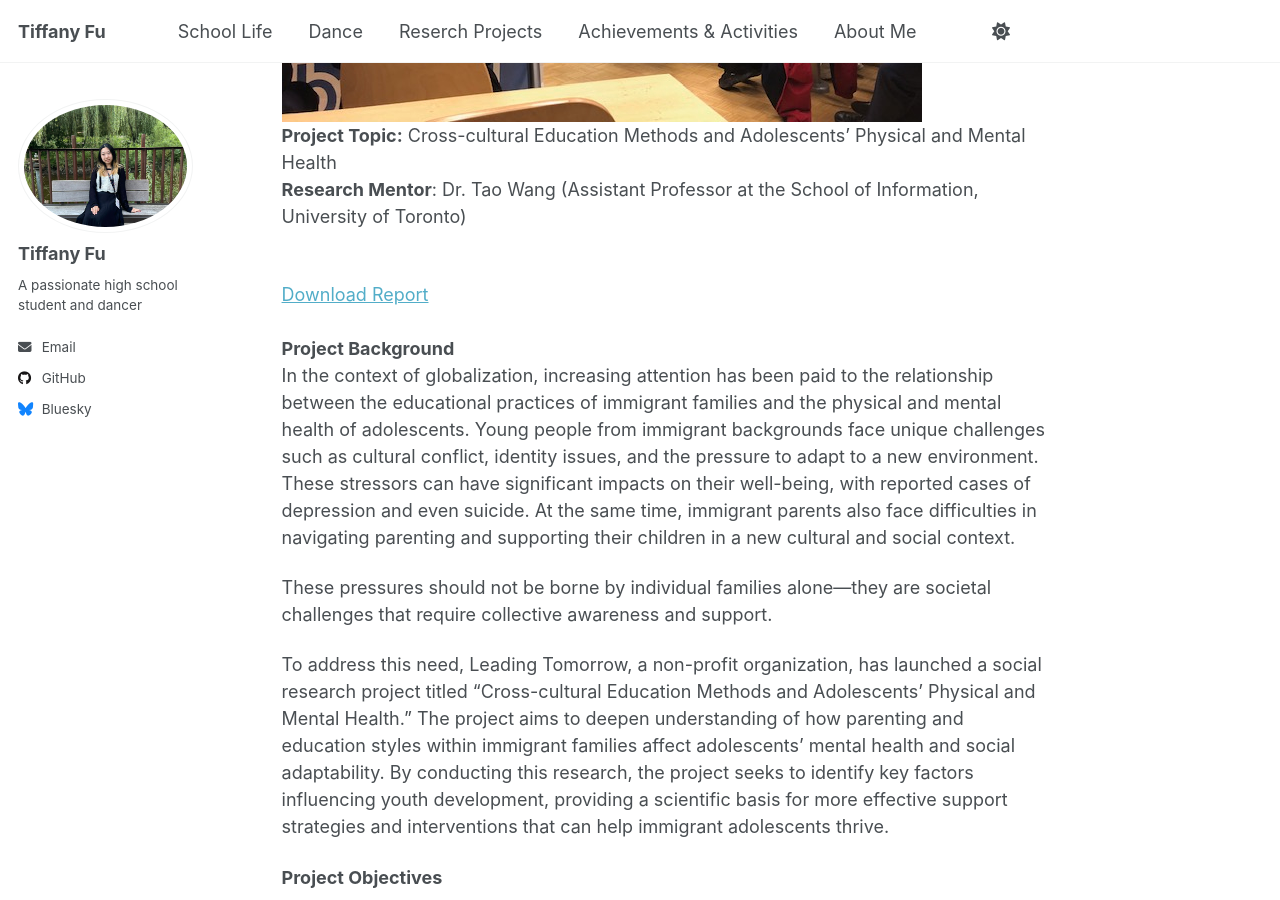
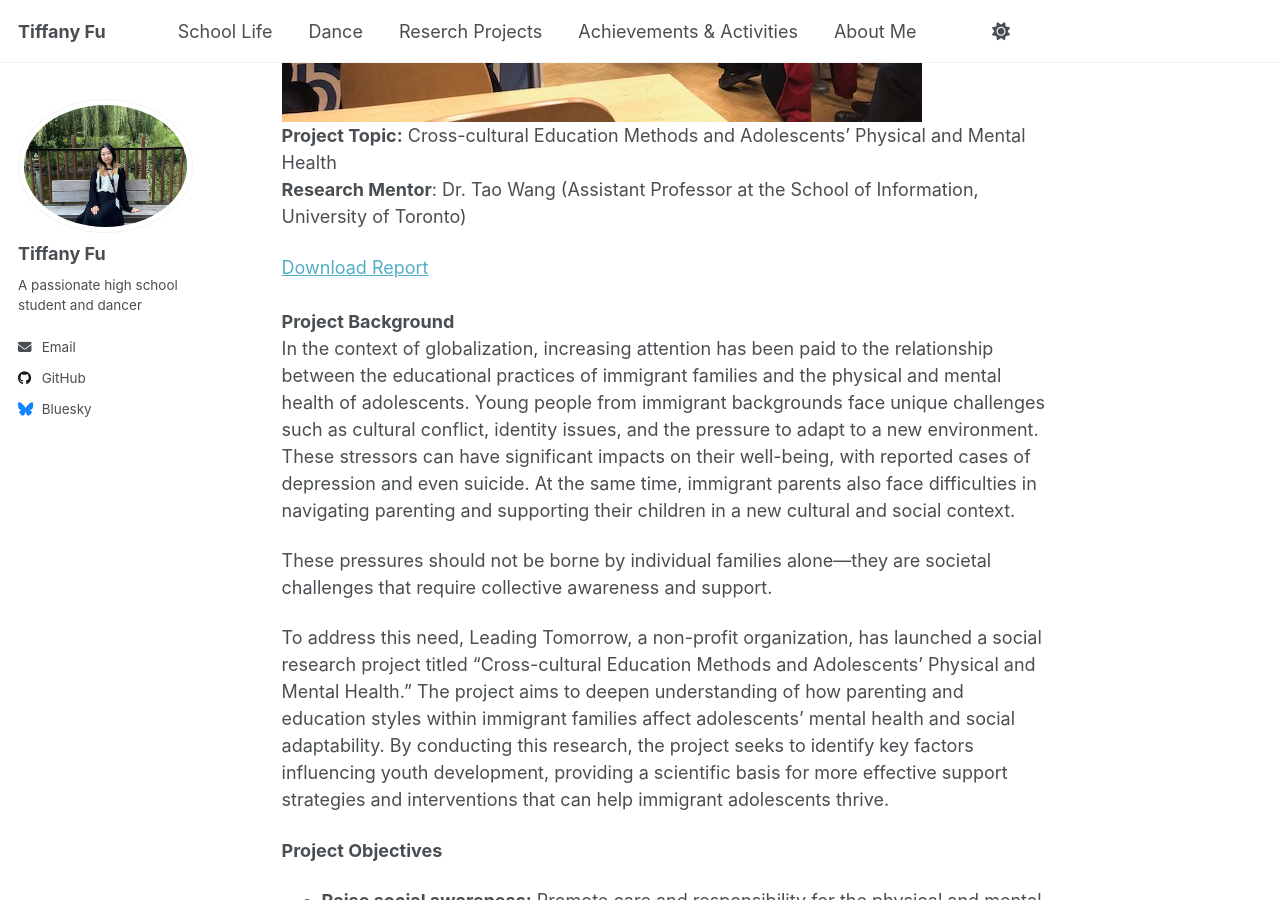
Before and after one commit to TiffanyJTFu/TiffanyFu, a Jekyll site: the page built from _teaching/01-SocialScienceResearchProject.md, in a window 1280 px wide and 900 px high, scrolled down 499 px. Built offline with Jekyll 4.4.1, drawn with Linux system fonts in a browser that asks for light colours; a script that is not in the unit is left out.

```diff
--- a/_teaching/01-SocialScienceResearchProject.md
+++ b/_teaching/01-SocialScienceResearchProject.md
@@ -9,7 +9,7 @@ paperurl: 'https://tiffanyjtfu.github.io/TiffanyFu/files/AMH_PS_0608.pdf'
 <br>**Project Topic:** Cross-cultural Education Methods and Adolescents' Physical and Mental Health
 <br>**Research Mentor**: Dr. Tao Wang (Assistant Professor at the School of Information, University of Toronto)
 
-<br><a href="https://tiffanyjtfu.github.io/TiffanyFu/files/AMH_PS_0608.pdf" target="_blank" rel="noopener noreferrer">Download Report</a>&nbsp;
+<a href="https://tiffanyjtfu.github.io/TiffanyFu/files/AMH_PS_0608.pdf" target="_blank" rel="noopener noreferrer">Download Report</a>&nbsp;
 <br><br>**Project Background**
 <br>In the context of globalization, increasing attention has been paid to the relationship between the educational practices of immigrant families and the physical and mental health of adolescents. Young people from immigrant backgrounds face unique challenges such as cultural conflict, identity issues, and the pressure to adapt to a new environment. These stressors can have significant impacts on their well-being, with reported cases of depression and even suicide. At the same time, immigrant parents also face difficulties in navigating parenting and supporting their children in a new cultural and social context.
 
```
